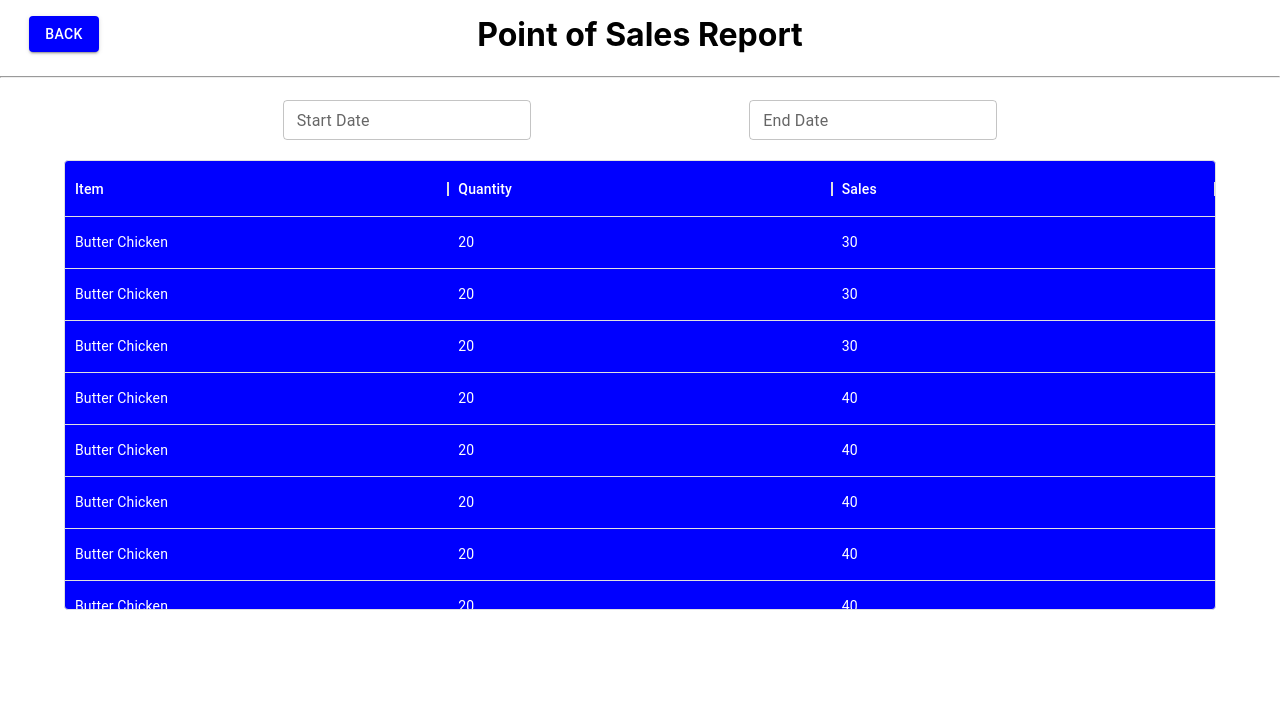
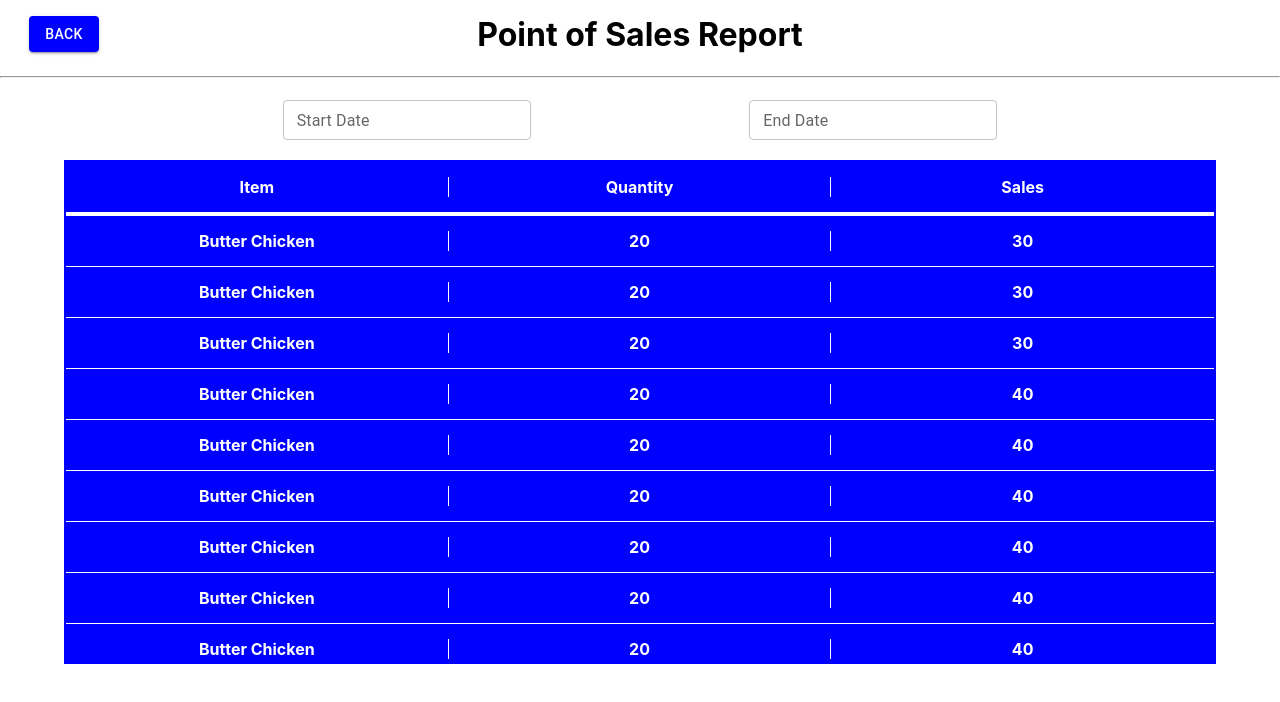
Before and after one commit to reaganreit/practice2, a React (Create React App) app in the folder frontend/: page / in a window 1280 px wide. Shown: the top 702 px of the page. Built offline with nearby package versions, Linux system fonts and the light colour scheme.

Commit message:
made custom table

```diff
--- /dev/null
+++ b/frontend/src/Components/ThreeColRow.js
@@ -0,0 +1,27 @@
+import { Button } from "@mui/material"
+
+
+const ThreeColRow = (props) => {
+    return (
+        <div>
+
+            <div style = {{ width:"100%",height:"50px", display:"grid", gridTemplateColumns:"1fr 1fr 1fr", borderBottom:"solid", borderWidth:0.5, backgroundColor:"blue", color:"white" }}>
+                <div style={{display:"flex", alignItems:"center"}}>
+                    <h4 style = {{borderRight:"solid 0.5px", textAlign:"center", width:"100%"}}> {props.item} </h4>
+                </div>
+
+                <div style={{display:"flex", alignItems:"center"}}>
+                    <h4 style = {{borderRight:"solid 0.5px", textAlign:"center", width:"100%"}}> {props.quantity}  </h4>
+                </div>
+
+                <div style={{display:"flex", alignItems:"center"}}>
+                    <h4 style = {{textAlign:"center", width:"100%"}}> {props.price}  </h4>
+                </div>
+
+            </div>
+
+        </div>
+    );
+  }
+
+  export default ThreeColRow;
--- a/frontend/src/Pages/POSReport.js
+++ b/frontend/src/Pages/POSReport.js
@@ -1,14 +1,14 @@
+
 import Header from "../Components/Header"
 
 import { TextField } from "@mui/material";
 import { DataGrid } from '@mui/x-data-grid';
 
-const columns = [
-  {field: 'id', headerName: 'ID', flex: 1, hide:true},
-  {field: 'item', headerName: 'Item', flex: 1},
-  {field: 'quantity', headerName: 'Quantity', flex: 1},
-  {field: 'sales', headerName: 'Sales', flex: 1}
-]
+import { createTheme, ThemeProvider } from "@mui/material";
+import ThreeColRow from "../Components/ThreeColRow";
+
+
+
 
 const rows = [
   {id:1, item: "Butter Chicken", quantity: 20, sales: 30},
@@ -23,7 +23,24 @@ const rows = [
   {id:10, item: "Butter Chicken", quantity: 20, sales: 30}
 ]
 
-
+const myTheme = createTheme({
+  components: {
+    //@ts-ignore - this isn't in the TS because DataGird is not exported from `@mui/material`
+    MuiDataGrid: {
+      styleOverrides: {
+        row: {
+          "&.Mui-selected": {
+            backgroundColor: "rebeccapurple",
+            color: "yellow",
+            "&:hover": {
+              backgroundColor: "purple"
+            }
+          }
+        }
+      }
+    }
+  }
+});
 
 const POSReport = ()=> {
   return (
@@ -46,25 +63,34 @@ const POSReport = ()=> {
             <TextField size="small" label="End Date" variant="outlined"/>
           </div>
 
-          {/* Start grid here */}
-          <div style={{ height: 450, marginTop:20}}>
-            <DataGrid
-              style={{backgroundColor:"blue", color:"white"}}
+          {/* Start table here */}
+          <div style={{height:"500px", overflowY:"scroll", border:"solid", borderWidth:2, borderColor:"blue", backgroundColor:"blue", marginTop:20}}>
 
-              hideFooter
-              disableColumnMenu
-
-              rows={rows}
-              columns={columns}
+            <div style={{borderBottom:'solid white 3px', position:"sticky",  top:0}}>
+              <ThreeColRow item = {"Item"} quantity = {"Quantity"} price = {"Sales"} />
+            </div>
 
 
+            {rows.map( (row) =>{
+              return (
+                <ThreeColRow item = {row.item} quantity = {row.quantity} price = {row.sales}/>
+              )
+            })}
 
 
-            />
           </div>
 
         </div>
       </div>
+
+
+      <br/>
+      <br/>
+
+      <br/>
+
+      <br/>
+
 
 
 
--- a/frontend/src/index.css
+++ b/frontend/src/index.css
@@ -22,3 +22,14 @@ html, body, div, span, applet, object, iframe, h1, h2, h3, h4, h5, h6, p, blockq
   vertical-align: baseline;
   background: transparent;
 }
+
+.w {
+  background-color: white;
+  color: black;
+}
+
+.blueRow {
+  background-color: blue;
+  color: white;
+  opacity: 80%;
+}
```
Also changed, not shown: 1 other file (tests, documents, lock files or other folders).
